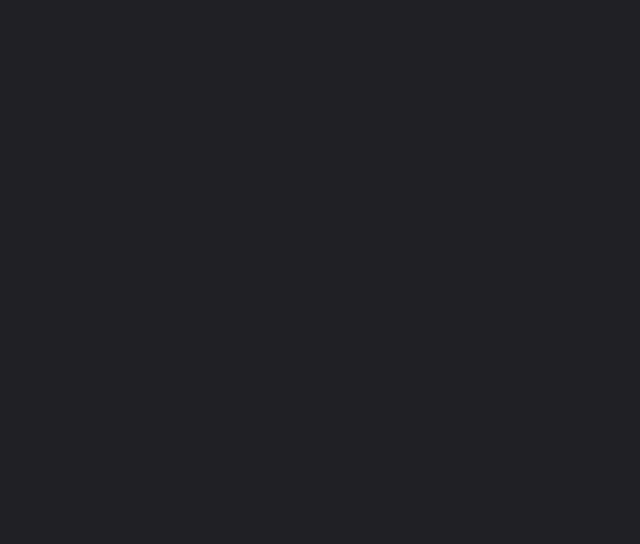
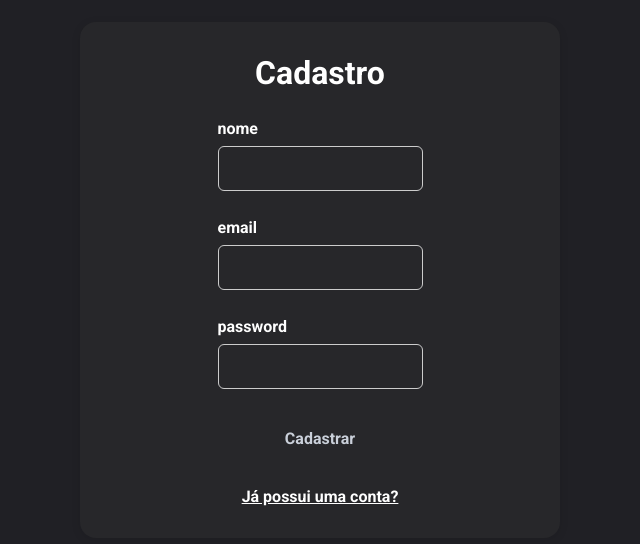
Before and after one commit to RafaelWergilyds/FiananceControl-Front-End, a React (Vite) app: page /register in a window 1280 px wide. Before the commit this address had no page. Shown: the part 120-664 px from the top of the page, without its empty margins (320-960 px from the left). Built offline with nearby package versions, Linux system fonts and the light colour scheme.

Commit message:
implement axios, login and register component

```diff
--- a/package.json
+++ b/package.json
@@ -10,6 +10,7 @@
     "preview": "vite preview"
   },
   "dependencies": {
+    "axios": "^1.13.2",
     "date-fns": "^4.1.0",
     "lucide-react": "^0.548.0",
     "react": "^19.1.1",
--- a/src/Router.tsx
+++ b/src/Router.tsx
@@ -7,6 +7,8 @@ import type { Debit } from "./models/Debit";
 import type { Category } from "./models/Category";
 import { Total } from "./components/total/Total";
 import { DefaultLayout } from "./layouts/DefaultLayout";
+import { Login } from "./components/authentication/Login";
+import { Register } from "./components/authentication/Register";
 
 interface RouterProps {
     debitsList: Debit[]
@@ -17,6 +19,8 @@ interface RouterProps {
 export function Router({ debitsList, categoriesList, setDebitsList }: RouterProps) {
     return (
         <Routes>
+            <Route path="/login" element={<Login />} />
+            <Route path="/register" element={<Register />} />
             <Route path="/" element={<DefaultLayout />}>
                 <Route path="/painel" element={<Painel />} />
                 <Route path="/debits" element={<>
--- /dev/null
+++ b/src/components/authentication/Login.module.css
@@ -0,0 +1,79 @@
+.loginPage {
+    display: flex;
+    justify-content: center;
+    align-items: center;
+    width: 100vw;
+    height: 100vh;
+}
+
+.loginContainer {
+    margin: 0;
+    padding: 2rem;
+    border-radius: 1rem;
+    width: 30rem;
+    border: 2rem;
+    gap: 1.5rem;
+    display: flex;
+    flex-direction: column;
+    justify-content: center;
+    align-items: center;
+    background-color: var(--zinc-9);
+    box-shadow: var(--box-shadow);
+    font-weight: bold;
+    font-size: 1rem;
+}
+
+.loginContainer form {
+    display: flex;
+    flex-direction: column;
+    gap: 0.5rem
+}
+
+.loginContainer label {
+    margin-top: 0.2rem;
+}
+
+.loginContainer input {
+    padding: 12px 10px;
+    border: 1px solid #ccc;
+    border-radius: 6px;
+    font-size: 1rem;
+    color: var(--gray-5);
+    margin-bottom: 1rem;
+    background: var(--zinc-9);
+    box-sizing: border-box;
+    transition: border-color 0.2s, box-shadow 0.2s;
+}
+
+.loginContainer form button[type=submit] {
+    align-items: center;
+    background: transparent;
+    color: var(--gray-5);
+    border: 1px;
+    border-radius: 8px;
+    height: 50px;
+    padding: 0 1.5rem;
+    font-weight: bold;
+    cursor: pointer;
+    transition: all 125ms;
+}
+
+.loginContainer form button[type=submit]:disabled {
+    opacity: 0.7;
+    cursor: not-allowed;
+}
+
+.loginContainer form button[type=submit]:not(:disabled):hover {
+    background: var(--button-background-hover);
+    color: white;
+}
+
+.loginContainer a {
+    color: white;
+}
+
+.error {
+    color: var(--red-5);
+    margin-top: 1rem;
+    text-align: center;
+}
--- /dev/null
+++ b/src/components/authentication/Login.tsx
@@ -0,0 +1,48 @@
+import { Link, useNavigate } from 'react-router-dom'
+import styles from './Login.module.css'
+import React, { useEffect, useState } from 'react'
+import { api } from '../../services/api'
+
+export function Login() {
+    const [email, setEmail] = useState<string>('')
+    const [password, setPassword] = useState<string>('')
+
+    const navigate = useNavigate()
+
+    useEffect(() => {
+        localStorage.removeItem('accessToken');
+    }, []);
+
+    async function handleLogin(event: React.FormEvent<HTMLFormElement>) {
+        event.preventDefault()
+        try {
+            const response = await api.post('/auth/login', { email, password })
+
+            const { token } = response.data;
+
+            localStorage.setItem('accessToken', token)
+
+            navigate('/painel')
+
+        } catch (error) {
+            console.error('Login Error', error)
+        }
+    }
+
+
+    return (
+        <div className={styles.loginPage}>
+            <div className={styles.loginContainer}>
+                <h1>FinanceControl</h1>
+                <form onSubmit={handleLogin}>
+                    <label>email</label>
+                    <input required id='email' type='email' value={email} onChange={(event) => setEmail(event.target.value)}></input>
+                    <label>password</label>
+                    <input required id='password' type='password' value={password} onChange={(event) => setPassword(event.target.value)}></input>
+                    <button type='submit'>Entrar</button>
+                </form>
+                <Link to='/register'>Crie uma conta</Link>
+            </div>
+        </div>
+    )
+}
--- /dev/null
+++ b/src/components/authentication/Register.module.css
@@ -0,0 +1,73 @@
+.registerPage {
+    display: flex;
+    justify-content: center;
+    align-items: center;
+    width: 100vw;
+    height: 100vh;
+}
+
+.registerContainer {
+    margin: 0;
+    padding: 2rem;
+    border-radius: 1rem;
+    width: 30rem;
+    border: 2rem;
+    gap: 1.5rem;
+    display: flex;
+    flex-direction: column;
+    justify-content: center;
+    align-items: center;
+    background-color: var(--zinc-9);
+    box-shadow: var(--box-shadow);
+    font-weight: bold;
+    font-size: 1rem;
+}
+
+.registerContainer form {
+    display: flex;
+    flex-direction: column;
+    gap: 0.5rem
+}
+
+.registerContainer label {
+    margin-top: 0.2rem;
+}
+
+.registerContainer input {
+    padding: 12px 10px;
+    border: 1px solid #ccc;
+    border-radius: 6px;
+    font-size: 1rem;
+    color: var(--gray-5);
+    margin-bottom: 1rem;
+    background: var(--zinc-9);
+    box-sizing: border-box;
+    transition: border-color 0.2s, box-shadow 0.2s;
+}
+
+.registerContainer form button[type=submit] {
+    align-items: center;
+    background: transparent;
+    color: var(--gray-5);
+    border: 1px;
+    border-radius: 8px;
+    height: 50px;
+    padding: 0 1.5rem;
+    font-weight: bold;
+    cursor: pointer;
+    transition: all 125ms;
+}
+
+.registerContainer form button[type=submit]:disabled {
+    opacity: 0.7;
+    cursor: not-allowed;
+}
+
+.registerContainer form button[type=submit]:not(:disabled):hover {
+    background: var(--button-background-hover);
+    color: white;
+}
+
+.registerContainer a {
+    color: white;
+}
--- /dev/null
+++ b/src/components/authentication/Register.tsx
@@ -0,0 +1,44 @@
+import { Link, useNavigate } from 'react-router-dom'
+import styles from './Register.module.css'
+import { api } from '../../services/api'
+import { useEffect, useState } from 'react'
+
+export function Register() {
+
+    const [name, setName] = useState<string>('')
+    const [email, setEmail] = useState<string>('')
+    const [password, setPassword] = useState<string>('')
+
+    useEffect(() => {
+        localStorage.removeItem('accessToken');
+    }, []);
+
+    const navigate = useNavigate()
+
+    async function handleRegister(event: React.FormEvent<HTMLFormElement>) {
+        event.preventDefault()
+        try {
+            await api.post('/users', { name, email, password })
+            navigate('/login')
+        } catch (error) {
+            console.error('register error Error', error)
+        }
+    }
+    return (
+        <div className={styles.registerPage}>
+            <div className={styles.registerContainer}>
+                <h1>Cadastro</h1>
+                <form onSubmit={handleRegister}>
+                    <label >nome</label>
+                    <input required id='name' value={name} onChange={(event) => setName(event.target.value)}></input>
+                    <label>email</label>
+                    <input required id='email' type='email' value={email} onChange={(event) => setEmail(event.target.value)}></input>
+                    <label>password</label>
+                    <input required id='password' type='password' value={password} onChange={(event) => setPassword(event.target.value)}></input>
+                    <button type='submit'>Cadastrar</button>
+                </form>
+                <Link to='/login'>Já possui uma conta?</Link>
+            </div>
+        </div>
+    )
+}
--- a/src/components/debits/Debit.module.css
+++ b/src/components/debits/Debit.module.css
@@ -1,5 +1,21 @@
-.debit td.value {
-    margin: auto;
+.debit {
+    text-align: right;
+    padding: 4rem;
+    display: flex;
+    gap: 2rem;
+    border-bottom: 2px solid var(--gray-8);
+}
+
+.debitName {
+    display: grid;
+    place-items: center;
+}
+
+.debitInfo {
+    padding-left: 10rem;
+    display: grid;
+    flex-direction: column;
+    gap: 1.5rem;
 }
 
 .buttons {
--- a/src/components/debits/DebitList.module.css
+++ b/src/components/debits/DebitList.module.css
@@ -77,25 +77,3 @@
     max-height: max-content;
     border-radius: 0rem 0rem 1rem 1rem;
 }
-
-.theadTable {
-    position: sticky;
-    top: 0;
-}
-
-.debitListTable {
-    width: 100%;
-}
-
-.debitListTable th,
-.debitListTable td {
-    color: white;
-    border-bottom: 1px solid rgba(128, 128, 128, 0.096);
-    padding: 2rem;
-    text-align: left;
-}
-
-.valueHeader {
-    text-align: right;
-
-}
--- /dev/null
+++ b/src/services/api.ts
@@ -0,0 +1,19 @@
+import axios from 'axios'
+
+export const api = axios.create({
+    baseURL: 'http://localhost:8080',
+})
+
+api.interceptors.request.use(
+    (config) => {
+        const token = localStorage.getItem('accessToken')
+
+        if (token) {
+            config.headers.Authorization = `Bearer ${token}`
+        }
+        return config
+    },
+    (error) => {
+        return Promise.reject(error)
+    }
+)
```
Also changed, not shown: src/components/debits/Debit.tsx (+13 -11 lines), src/components/debits/DebitList.tsx (+4 -17 lines), 1 other file (tests, documents, lock files or other folders).
